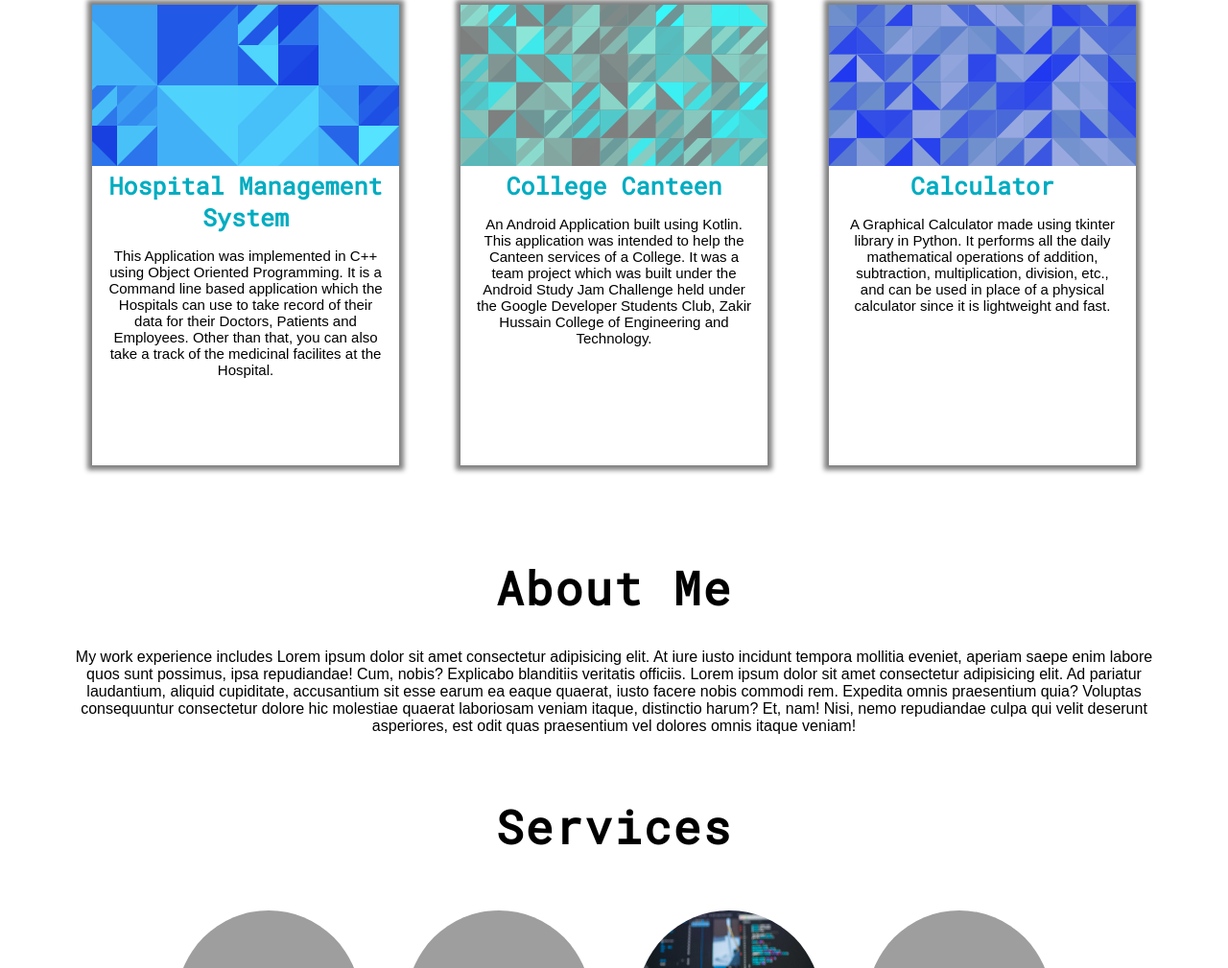
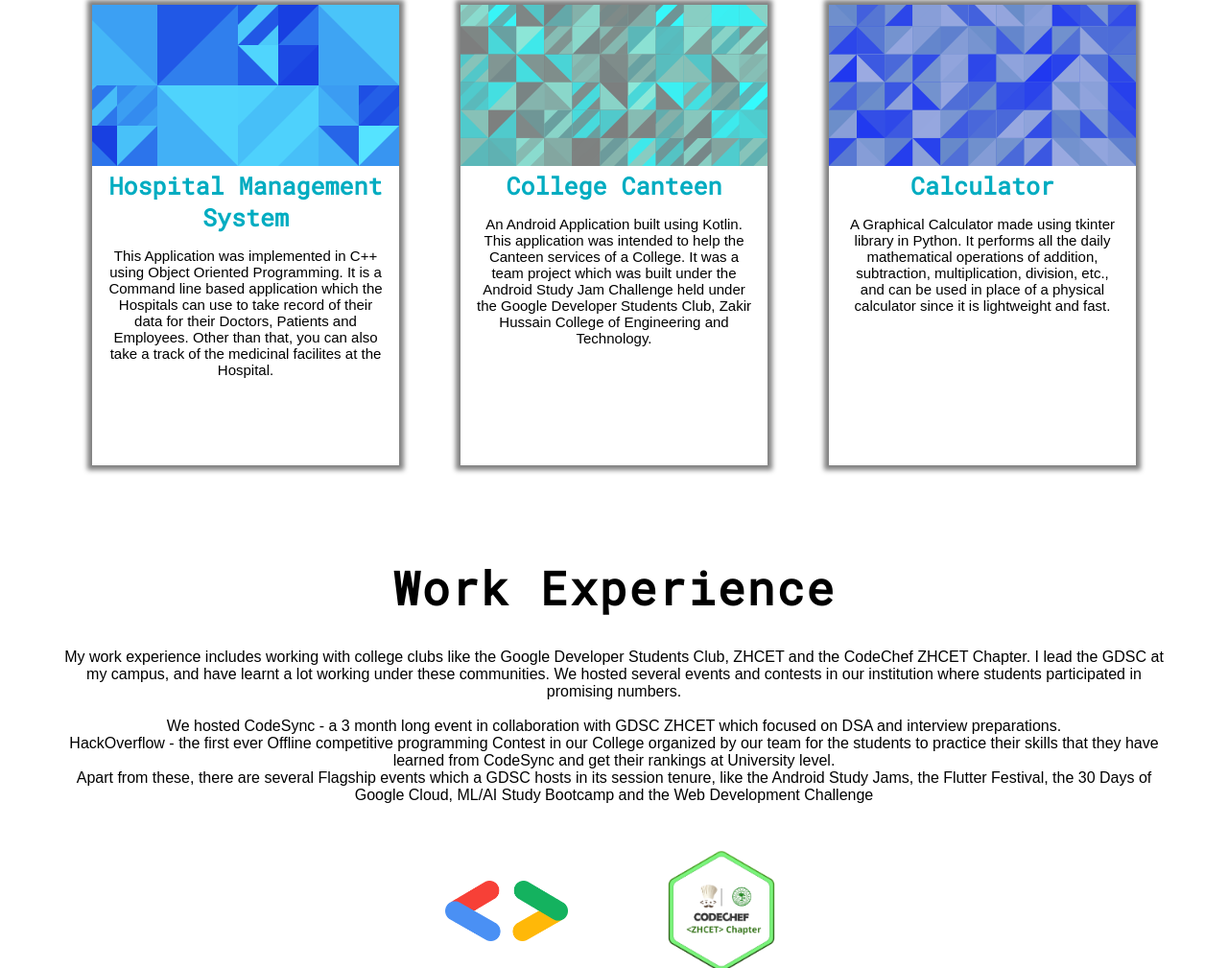
Before and after one commit to SumirVats2003/SumirVats2003.github.io, a plain HTML site: page index.html in a window 1280 px wide. Shown: the part 1791-2800 px from the top of the page at 96% size. Drawn offline with Linux system fonts and the light colour scheme; grey boxes are pictures that could not be loaded; a script that the page names is missing; a web font is replaced by a local one.

Commit message:
Work exp updated

```diff
--- a/css/style.css
+++ b/css/style.css
@@ -153,6 +153,18 @@
 .card img {
 	height: 35%;
 	width: 100%;
+}
+
+.clubs {
+	display: flex;
+	align-items: center;
+	justify-content: center;
+}
+
+.clubs img {
+	width: 10vw;
+	margin: 3rem;
+	cursor: pointer;
 }
 
 .services {
@@ -373,3 +385,13 @@
 		margin: 1rem;
 	}
 }
+
+::-moz-selection { /* Code for Firefox */
+	color: #fff;
+	background: rgba(84,58,183,1);
+}
+
+::selection {
+	color: #fff;
+	background: rgba(84,58,183,1);
+}
--- a/index.html
+++ b/index.html
@@ -18,7 +18,6 @@
 	<div class="header">
 		<nav class="navbar" id="navbar">
 			<ul>
-				<li><a href="#">Home</a></li>
 				<li><a href="#about">About</a></li>
 				<li><a href="#projects">Projects</a></li>
 				<li><a href="#work">Work Experience</a></li>
@@ -136,9 +135,19 @@
 	</div>
 
 	<div class="about" id="work">
-		<h1>About Me</h1>
+		<h1>Work Experience</h1>
 		<div class="abtme">
-			My work experience includes Lorem ipsum dolor sit amet consectetur adipisicing elit. At iure iusto incidunt tempora mollitia eveniet, aperiam saepe enim labore quos sunt possimus, ipsa repudiandae! Cum, nobis? Explicabo blanditiis veritatis officiis. Lorem ipsum dolor sit amet consectetur adipisicing elit. Ad pariatur laudantium, aliquid cupiditate, accusantium sit esse earum ea eaque quaerat, iusto facere nobis commodi rem. Expedita omnis praesentium quia? Voluptas consequuntur consectetur dolore hic molestiae quaerat laboriosam veniam itaque, distinctio harum? Et, nam! Nisi, nemo repudiandae culpa qui velit deserunt asperiores, est odit quas praesentium vel dolores omnis itaque veniam!
+			My work experience includes working with college clubs like the Google Developer Students Club, ZHCET and the CodeChef ZHCET Chapter. I lead the GDSC at my campus, and have learnt a lot working under these communities. We hosted several events and contests in our institution where students participated in promising numbers.
+			<br><br>
+			We hosted CodeSync - a 3 month long event in collaboration with GDSC ZHCET which focused on DSA and interview preparations.
+			<br>
+			HackOverflow - the first ever Offline competitive programming Contest in our College organized by our team for the students to practice their skills that they have learned from CodeSync and get their rankings at University level.
+			<br>
+			Apart from these, there are several Flagship events which a GDSC hosts in its session tenure, like the Android Study Jams, the Flutter Festival, the 30 Days of Google Cloud, ML/AI Study Bootcamp and the Web Development Challenge
+			<div class="clubs">
+				<img src="img/gdsc.png" alt="gdsc">
+				<img src="img/codechef.png" alt="codechef">
+			</div>
 		</div>
 	</div>
 
```
Also changed, not shown: img/codechef.png (added), img/gdsc.png (added).
